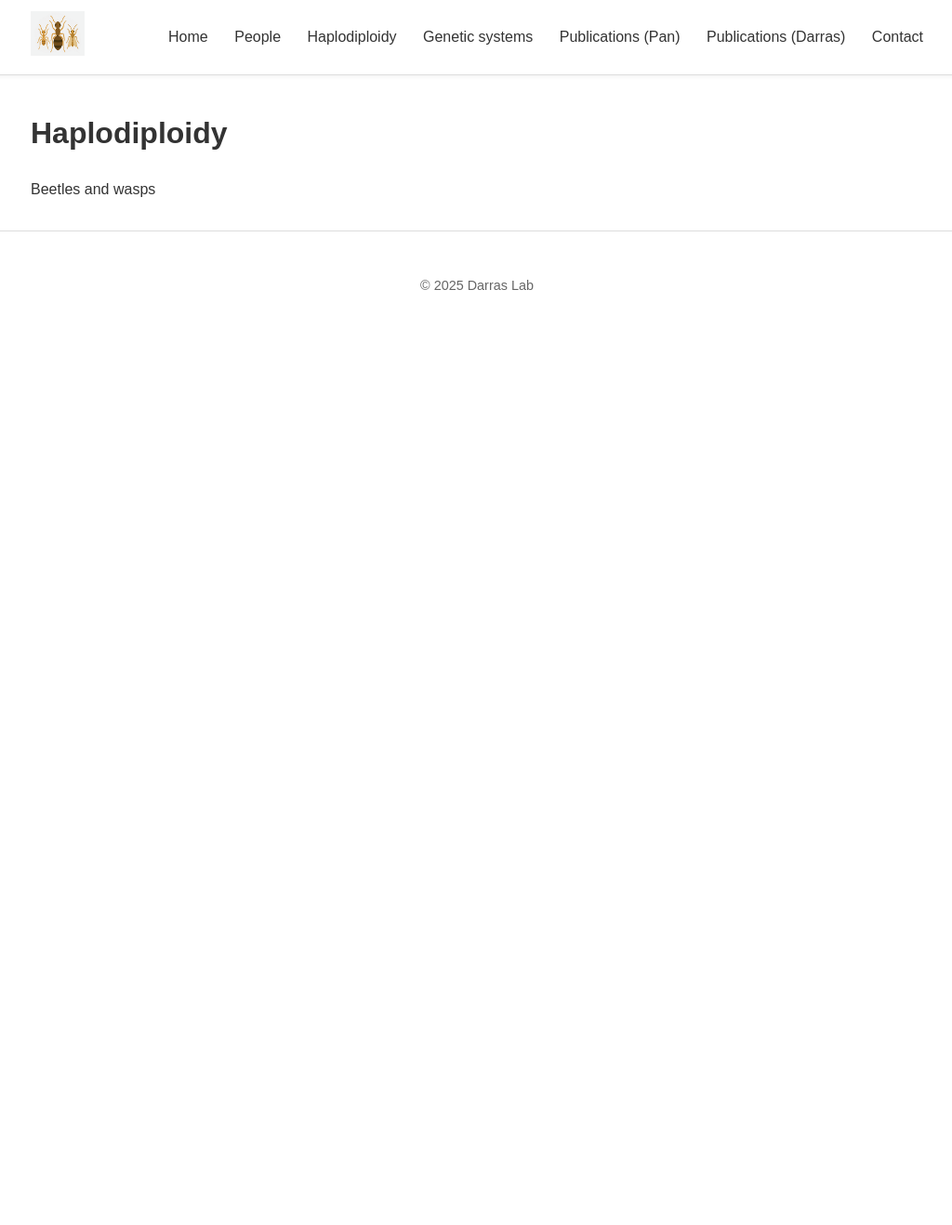
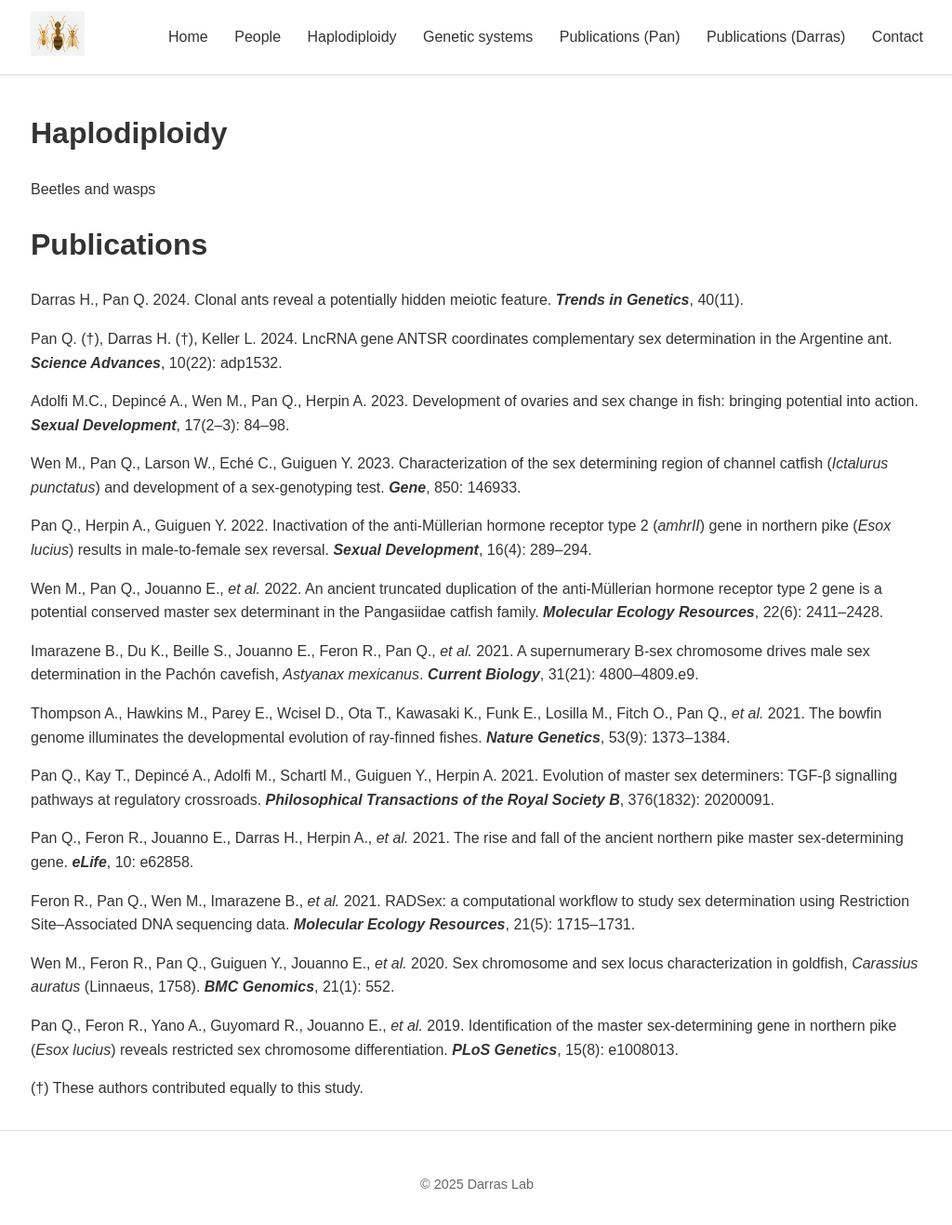
Before and after one commit to lab-darras/lab-darras.github.io, a Jekyll site: the page built from 1n2n-research.md, in a window 1280 px wide and 1333 px high. Shown: the top 1318 px of the window at 93% size, without its empty margins (127-1151 px from the left). Built offline with Jekyll 4.4.1, drawn with Linux system fonts in a browser that asks for light colours.

Commit message:
Update 1n2n-research.md

```diff
--- a/1n2n-research.md
+++ b/1n2n-research.md
@@ -6,3 +6,37 @@ title: Research
 # Haplodiploidy
 
 Beetles and wasps
+
+
+
+
+# Publications
+
+Darras H., Pan Q. 2024. Clonal ants reveal a potentially hidden meiotic feature. **_Trends in Genetics_**, 40(11).
+
+Pan Q. (†), Darras H. (†), Keller L. 2024. LncRNA gene ANTSR coordinates complementary sex determination in the Argentine ant. **_Science Advances_**, 10(22): adp1532.
+
+Adolfi M.C., Depincé A., Wen M., Pan Q., Herpin A. 2023. Development of ovaries and sex change in fish: bringing potential into action. **_Sexual Development_**, 17(2–3): 84–98.
+
+Wen M., Pan Q., Larson W., Eché C., Guiguen Y. 2023. Characterization of the sex determining region of channel catfish (*Ictalurus punctatus*) and development of a sex-genotyping test. **_Gene_**, 850: 146933.
+
+Pan Q., Herpin A., Guiguen Y. 2022. Inactivation of the anti-Müllerian hormone receptor type 2 (*amhrII*) gene in northern pike (*Esox lucius*) results in male-to-female sex reversal. **_Sexual Development_**, 16(4): 289–294.
+
+Wen M., Pan Q., Jouanno E., *et al.* 2022. An ancient truncated duplication of the anti-Müllerian hormone receptor type 2 gene is a potential conserved master sex determinant in the Pangasiidae catfish family. **_Molecular Ecology Resources_**, 22(6): 2411–2428.
+
+Imarazene B., Du K., Beille S., Jouanno E., Feron R., Pan Q., *et al.* 2021. A supernumerary B-sex chromosome drives male sex determination in the Pachón cavefish, *Astyanax mexicanus*. **_Current Biology_**, 31(21): 4800–4809.e9.
+
+Thompson A., Hawkins M., Parey E., Wcisel D., Ota T., Kawasaki K., Funk E., Losilla M., Fitch O., Pan Q., *et al.* 2021. The bowfin genome illuminates the developmental evolution of ray-finned fishes. **_Nature Genetics_**, 53(9): 1373–1384.
+
+Pan Q., Kay T., Depincé A., Adolfi M., Schartl M., Guiguen Y., Herpin A. 2021. Evolution of master sex determiners: TGF-β signalling pathways at regulatory crossroads. **_Philosophical Transactions of the Royal Society B_**, 376(1832): 20200091.
+
+Pan Q., Feron R., Jouanno E., Darras H., Herpin A., *et al.* 2021. The rise and fall of the ancient northern pike master sex-determining gene. **_eLife_**, 10: e62858.
+
+Feron R., Pan Q., Wen M., Imarazene B., *et al.* 2021. RADSex: a computational workflow to study sex determination using Restriction Site–Associated DNA sequencing data. **_Molecular Ecology Resources_**, 21(5): 1715–1731.
+
+Wen M., Feron R., Pan Q., Guiguen Y., Jouanno E., *et al.* 2020. Sex chromosome and sex locus characterization in goldfish, *Carassius auratus* (Linnaeus, 1758). **_BMC Genomics_**, 21(1): 552.
+
+Pan Q., Feron R., Yano A., Guyomard R., Jouanno E., *et al.* 2019. Identification of the master sex-determining gene in northern pike (*Esox lucius*) reveals restricted sex chromosome differentiation. **_PLoS Genetics_**, 15(8): e1008013.
+
+
+(†) These authors contributed equally to this study.
```
